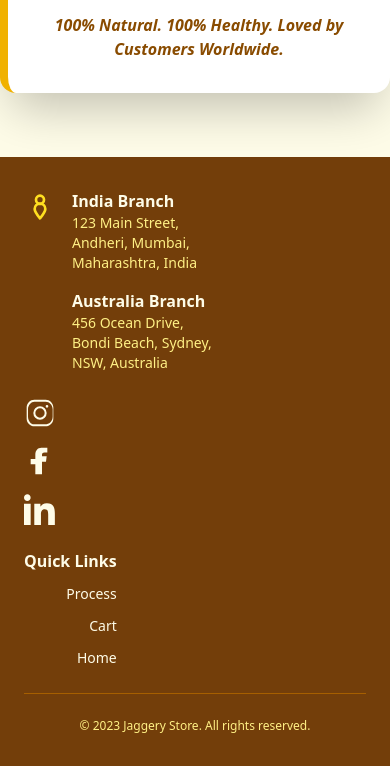
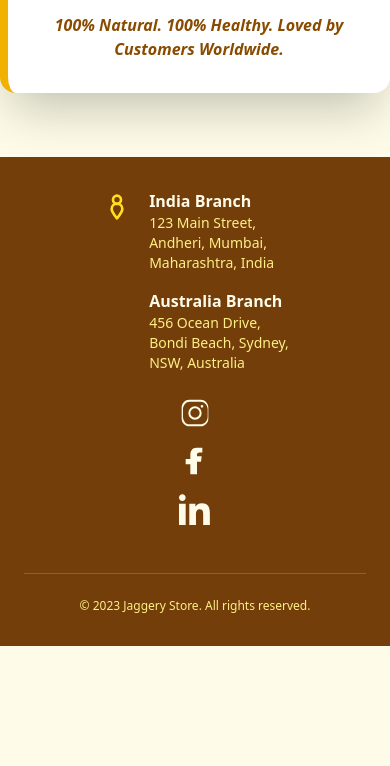
Before and after one commit to Avtarsran/jaggery-site, an Astro site: page / in a window 390 px wide. Shown: the part 2809-3575 px from the top of the page. After the commit the page ends 3455 px from the top, so only its background shows below. Built offline with nearby package versions, Linux system fonts and the light colour scheme; Astro itself is replaced by a stand-in of ours.

Commit message:
changed the footer

```diff
--- a/src/layouts/Layout.astro
+++ b/src/layouts/Layout.astro
@@ -66,9 +66,7 @@ import "../styles/global.css";
 
           <!-- Client-side Script to update cart count -->
           <!-- @ts-ignore -->
-          <script client:load is:inline>
-
-          </script>
+          <script client:load is:inline></script>
         </nav>
       </div>
     </header>
@@ -80,12 +78,11 @@ import "../styles/global.css";
     </main>
 
     <!-- Responsive Footer -->
+    <!-- Responsive Footer -->
     <footer class="bg-yellow-900 text-yellow-50 py-8">
       <div class="container mx-auto px-6">
         <!-- Main Footer Content -->
-        <div
-          class="flex flex-col md:flex-row md:justify-between items-start md:items-center"
-        >
+        <div class="flex flex-col md:flex-row md:justify-between items-center">
           <!-- Left Column: Branch Locations -->
           <div class="mb-6 md:mb-0 flex items-start">
             <div class="mr-4">
@@ -129,7 +126,7 @@ import "../styles/global.css";
             </div>
           </div>
 
-          <!-- Center Column: Social Media Links (Vertical) -->
+          <!-- Center Column: Social Media Links (Always Vertical) -->
           <div class="mb-6 md:mb-0 flex flex-col items-center space-y-4">
             <a
               href="https://www.instagram.com"
@@ -190,8 +187,8 @@ import "../styles/global.css";
             </a>
           </div>
 
-          <!-- Right Column: Pages Section -->
-          <div class="text-right md:text-right">
+          <!-- Right Column: Pages Section (Hidden on Mobile) -->
+          <div class="hidden md:block text-right">
             <p class="font-semibold mb-2">Quick Links</p>
             <ul class="space-y-2">
               <li>
--- a/src/pages/index.astro
+++ b/src/pages/index.astro
@@ -12,7 +12,7 @@ import products from "../data/products.json";
       </h1>
       <p class="mt-4 text-yellow-800">Natural, Healthy, and Delicious</p>
       <a
-        href="/products"
+        href="/"
         class="mt-8 inline-block bg-yellow-500 text-white px-6 py-3 rounded-lg"
         >Explore Products</a
       >
```
